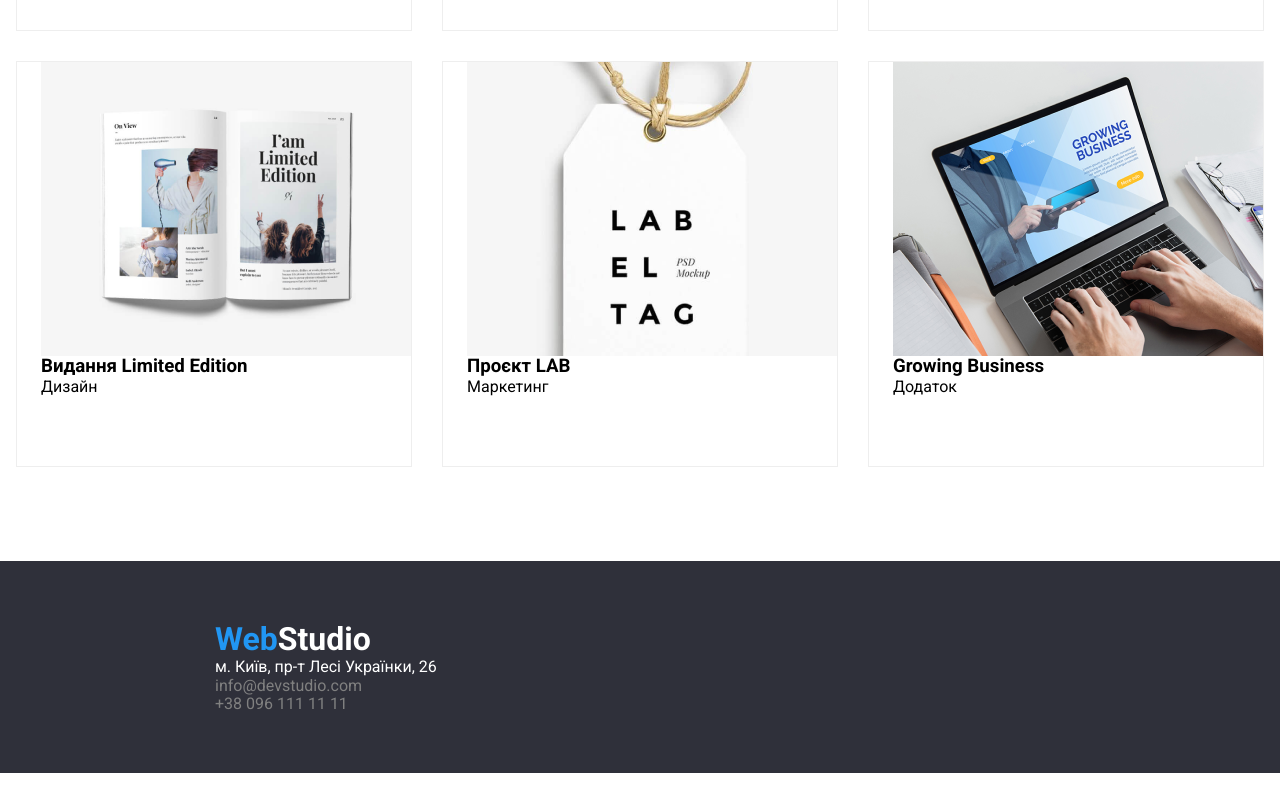
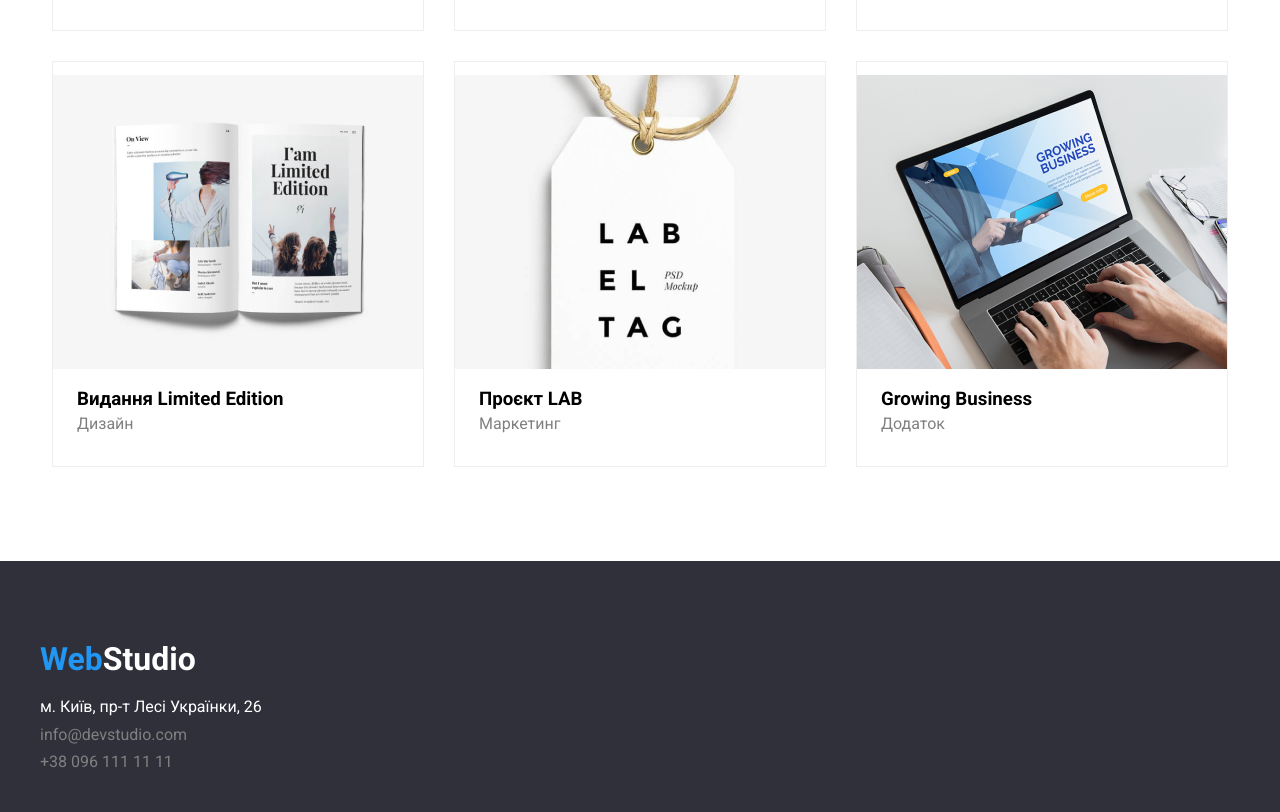
Before and after one commit to Maxim-Shu/webstudio1, a plain HTML site: page portfolio.html in a window 1280 px wide. Shown: the part 1088-1900 px from the top of the page. Before the commit the page ends 1861 px from the top, so only its background shows below. Drawn offline with nearby package versions, Linux system fonts and the light colour scheme.

Commit message:
fix portfolio

```diff
--- a/portfolio.css
+++ b/portfolio.css
@@ -101,20 +101,52 @@ nav ul li a {
 }
 
 .example-foto {
-    padding-left: 24px;
     border: 1px solid rgba(238, 238, 238, 1);
     width: 370px;
     height: 404px;
+    display: flex;
+    flex-direction: column;
+    justify-content: center;
+    align-items: start;
+    gap: 4px;
+}
+
+.example-foto img {
+    width: 370px;
+}
+
+.example-foto h3 {
+    margin: 16px 24px 0 24px;
+}
+
+.example-foto p {
+    margin: 0 24px 20px 24px;
+    color: grey;
 }
 
 footer {
     background: #2F303A;
-    color: #fff;
-    padding: 60px 215px;
+    color: white;
+    padding: 60px 0;
+}
+
+.footer {
+    display: flex;
+    background: #2F303A;
+    flex-direction: column;
+    justify-content: start;
+    align-items: start;
+    gap: 20px;
+}
+
+.contact {
+    display: flex;
+    flex-direction: column;
+    gap: 9px;
 }
 
 footer span {
-    color: #ffffff;
+    color: white;
 }
 
 .logo span1 {
@@ -126,8 +158,15 @@ footer address {
 }
 
 .footer-link {
-    text-decoration: none;
-    color: gray;
+    color: grey;
+}
+
+nav .active {
+    color: #007BFF;
+}
+
+.contact-info .active {
+    color: #007bff;
 }
 
 .menu .link {
--- a/portfolio.html
+++ b/portfolio.html
@@ -61,7 +61,7 @@
 
       <div class="example-foto">
         <img src="./img/img3.png" alt="" />
-        <h3>Постер Nev Orlean vs Golden Star</h3>
+        <h3>Постер New Orlean vs Golden Star</h3>
         <p>Дизайн</p>
       </div>
 
@@ -108,9 +108,11 @@
       </div>
     </section>
     <footer>
-      <div class="containerrr">
+      <div class="container footer">
         <div class="logo">
           <h1>Web<span1>Studio</span1></h1>
+        </div>
+        <div class="contact">
           <p>м. Київ, пр-т Лесі Українки, 26</p>
           <p>
             <a href="info@devstudio.com" class="footer-link"
```
